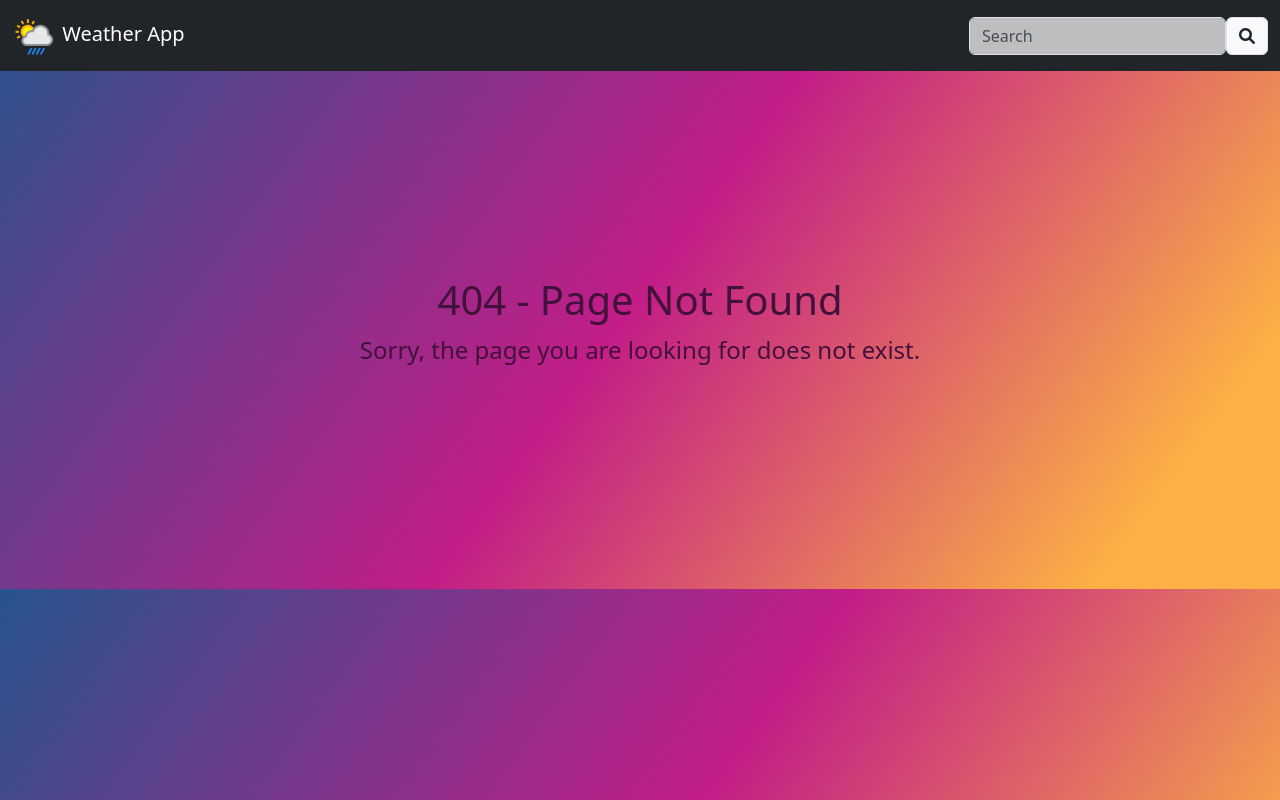
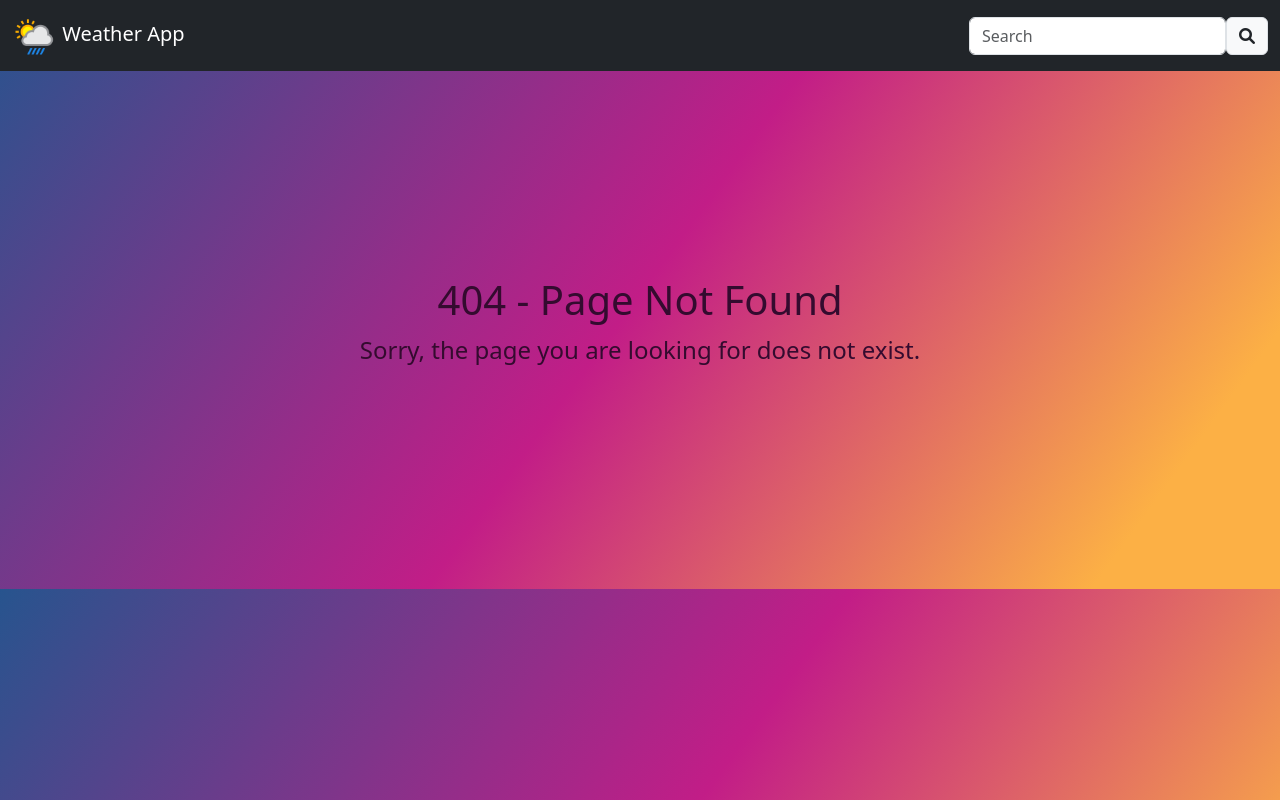
Before and after one commit to dolevifr/weather_app, a Django app: template weather/templates/error_page.html in a window 1280 px wide. Run offline with Django 3.2, Linux system fonts and the light colour scheme; the template is opened without the code that fills it, so the values that code supplies are empty.

Commit message:
SUBMIT VERSION
added documention, updated css files

```diff
--- a/static/styles/error_page.css
+++ b/static/styles/error_page.css
@@ -1,7 +1,6 @@
- .error-message {
+.error-message{
             font-size: 24px;
             text-align: center;
             padding: 205px;
-            color: #44103c;
-
-        }
+            color: #340b2f;
+}
--- a/static/styles/forecast_info.css
+++ b/static/styles/forecast_info.css
@@ -0,0 +1,11 @@
+.big-card{
+    border-radius: 15px;
+    background-color: rgba(255, 255, 255, 0.6);
+}
+.small-cards-duplicates{
+    border-radius: 10px;
+    padding: .75rem;
+}
+.current-temp{
+    font-size: 6rem;
+}
--- /dev/null
+++ b/static/styles/weather_location_cards.css
@@ -0,0 +1,6 @@
+.cards-wrap{
+    color: #868B94;
+}
+.avg-tmp{
+    color: #1C2331;
+}
--- a/weather/templates/base.html
+++ b/weather/templates/base.html
@@ -8,26 +8,27 @@
     <link rel="stylesheet" href="https://cdn.jsdelivr.net/npm/bootstrap-icons@1.10.5/font/bootstrap-icons.css">
      <link rel="icon" href={% static "images/clouds-and-sun.png" %} type="image/x-icon">
     <link rel="stylesheet" href="https://cdnjs.cloudflare.com/ajax/libs/font-awesome/6.0.0-beta3/css/all.min.css" />
-    <link rel="stylesheet" href={% static "styles/base.css" %} />
-    <link rel="stylesheet" href={% static "styles/error_page.css" %} />
-    <link rel="stylesheet" href={% static "styles/forecast_info.css" %} />
+    <link rel="stylesheet" type='text/css' href={% static "styles/base.css" %} />
+    <link rel="stylesheet" type='text/css' href={% static "styles/forecast_info.css" %} />
+    <link rel="stylesheet" type='text/css' href={% static "styles/weather_location_cards.css" %} />
+    <link rel="stylesheet" type='text/css' href={% static "styles/error_page.css" %} />
 
 </head>
 
 <script src="https://cdn.jsdelivr.net/npm/bootstrap@5.3.0/dist/js/bootstrap.bundle.min.js" integrity="sha384-geWF76RCwLtnZ8qwWowPQNguL3RmwHVBC9FhGdlKrxdiJJigb/j/68SIy3Te4Bkz" crossorigin="anonymous"></script>
 <body>
     <nav class="navbar navbar-dark bg-dark">
-      <div class="container-fluid">
+      <div class="container-fluid site-nav-bar">
         <a class="navbar-brand" href={% url 'index' %}>
             <span>
                <img src="{% static "images/site logo.png" %}" alt="Logo" style="width: 45px; height:45px; border-radius: 50%; border: 0px solid #fff;">
                 Weather App
             </span>
         </a>
-        <form class="d-flex" action={% url "forecast" %}>
-            <input type="search" class="form-control rounded search-input" placeholder="Search"
+        <form class="d-flex search-obj" action={% url "forecast" %}>
+            <input type="search" class="form-control rounded search-input " placeholder="Search"
                    aria-label="Search" aria-describedby="search-addon"
-                   name="location" style="background-color: rgba(255, 255, 255, 0.7);" />
+                   name="location"/>
             <button type="submit" class="input-group-text " id="search-addon";>
             <i class="fas fa-search"></i>
             </button>
--- a/weather/views.py
+++ b/weather/views.py
@@ -12,7 +12,7 @@ days_of_week = ['Mon', 'Tue', 'Wed', 'Thu', 'Fri', 'Sat', 'Sun']
 class IndexPageView(View):
     def get(self, request):
         API_wrapper = WeatherAPIWrapper()
-        primary_locations_data = [API_wrapper.get_location_weather_data(city) for city in cities]
+        primary_locations_data = [API_wrapper.get_location_weather_data(city).json() for city in cities]
         return render(request, 'index_page.html', {"locations_data": primary_locations_data})
 
 
@@ -20,8 +20,7 @@ class ForcastInfo(View):
     def get(self, request):
         API_wrapper = WeatherAPIWrapper()
         location = request.GET.get('location')
-        response = requests.get(
-            f'https://api.weatherapi.com/v1/forecast.json?key={WEATHER_API_KEY}&q={location}&days=7&aqi=no&alerts=no')
+        response = API_wrapper.get_location_weather_data(location)
         if response.status_code == 200:
             data = response.json()
             curr_day_num = API_wrapper.get_day_of_week_from_epoch(location)
```
Also changed, not shown: weather/location_api_handler.py (+4 -4 lines), weather/templates/forcast_info.html (+3 -4 lines), weather/templates/weather_location_card.html (+6 -6 lines), weather/templates/error_page.html (line endings or trailing spaces).
